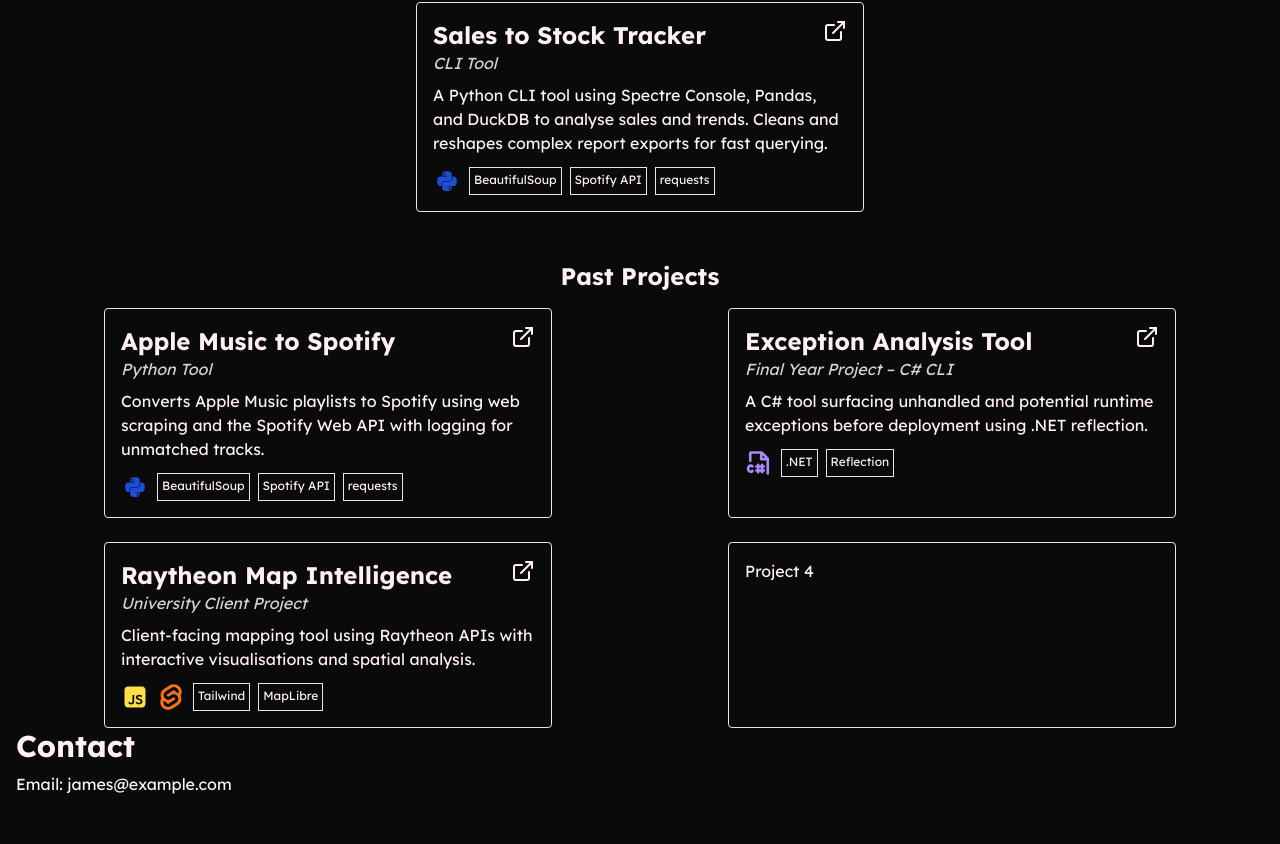
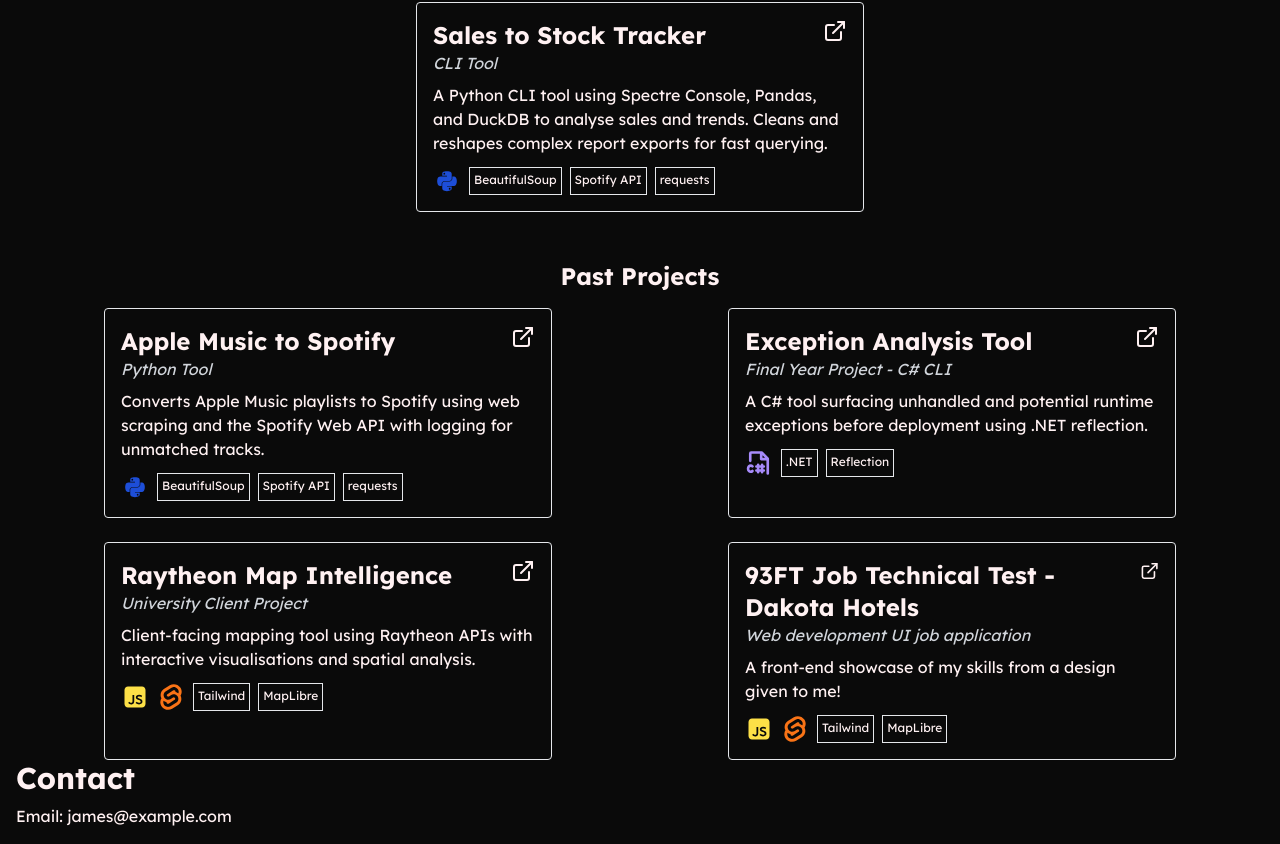
Before and after one commit to WestheadJ/portfolio, a React (Vite) app: page / in a window 1280 px wide. Shown: the part 1277-2121 px from the top of the page. Before the commit the page ends 2089 px from the top, so only its background shows below. Built offline with nearby package versions, Linux system fonts and the light colour scheme.

Commit message:
changed projects up

```diff
--- a/src/components/projects/Projects.jsx
+++ b/src/components/projects/Projects.jsx
@@ -56,7 +56,13 @@
                         <a href="/projects/apple-music-spotify-converter">
                             <div className="flex justify-between mb-2">
                                 <div>
-                                    <h3 className="text-2xl font-bold">Apple Music to Spotify</h3>
+                                    <h3 className="relative inline-block text-2xl font-bold
+  after:absolute after:left-0 after:-bottom-1
+  after:h-[2px] after:w-0
+  after:bg-amber-100
+  after:transition-all after:duration-300
+  group-hover:after:w-full
+">Apple Music to Spotify</h3>
                                     <p className="italic text-gray-300">Python Tool</p>
                                 </div>
                                 <ExternalLink className="w-6 h-6" />
@@ -81,8 +87,14 @@
                         <a href="/projects/exception-analysis-tool">
                             <div className="flex justify-between mb-2">
                                 <div>
-                                    <h3 className="text-2xl font-bold">Exception Analysis Tool</h3>
-                                    <p className="italic text-gray-300">Final Year Project – C# CLI</p>
+                                    <h3 className="relative inline-block text-2xl font-bold
+  after:absolute after:left-0 after:-bottom-1
+  after:h-[2px] after:w-0
+  after:bg-amber-100
+  after:transition-all after:duration-300
+  group-hover:after:w-full
+">Exception Analysis Tool</h3>
+                                    <p className="italic text-gray-300">Final Year Project - C# CLI</p>
                                 </div>
                                 <ExternalLink className="w-6 h-6" />
                             </div>
@@ -105,7 +117,13 @@
                         <a href="/projects/raytheon-map-tool">
                             <div className="flex justify-between mb-2">
                                 <div>
-                                    <h3 className="text-2xl font-bold">Raytheon Map Intelligence</h3>
+                                    <h3 className="relative inline-block text-2xl font-bold
+  after:absolute after:left-0 after:-bottom-1
+  after:h-[2px] after:w-0
+  after:bg-amber-100
+  after:transition-all after:duration-300
+  group-hover:after:w-full
+">Raytheon Map Intelligence</h3>
                                     <p className="italic text-gray-300">University Client Project</p>
                                 </div>
                                 <ExternalLink className="w-6 h-6" />
@@ -126,8 +144,33 @@
                     </div>
 
                     {/* Placeholder */}
-                    <div className="w-full max-w-md mx-auto p-4 border rounded">
-                        Project 4
+                    <div className="group w-full max-w-md mx-auto p-4 border rounded hover:border-amber-100 hover:shadow-md hover:scale-[1.02] transition-transform duration-200">
+                        <a href="/projects/raytheon-map-tool">
+                            <div className="flex justify-between mb-2">
+                                <div>
+                                    <h3 className="relative inline-block text-2xl font-bold
+  after:absolute after:left-0 after:-bottom-1
+  after:h-[2px] after:w-0
+  after:bg-amber-100
+  after:transition-all after:duration-300
+  group-hover:after:w-full
+">93FT Job Technical Test - Dakota Hotels</h3>
+                                    <p className="italic text-gray-300">Web development UI job application</p>
+                                </div>
+                                <ExternalLink className="w-6 h-6" />
+                            </div>
+
+                            <p className="mb-3">
+                                A front-end showcase of my skills from a design given to me!
+                            </p>
+
+                            <div className="flex gap-2">
+                                <RiJavascriptFill className="w-7 h-7 text-yellow-300" />
+                                <RiSvelteFill className="w-7 h-7 text-orange-500" />
+                                <span className="text-xs p-1 border">Tailwind</span>
+                                <span className="text-xs p-1 border">MapLibre</span>
+                            </div>
+                        </a>
                     </div>
 
                 </div>
```
